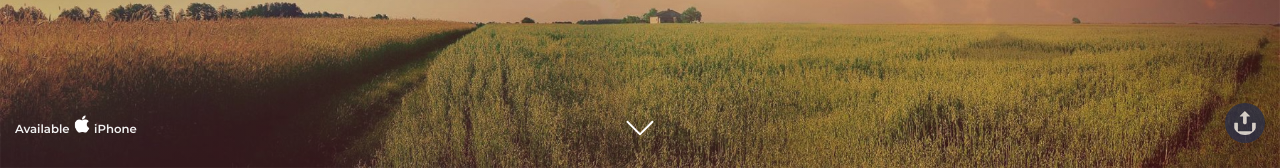
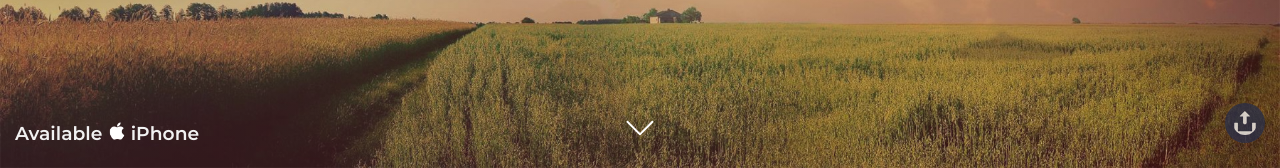
Before and after one commit to chagonzles/slides, a plain HTML site: page index.html in a window 1280 px wide. Shown: the part 632-800 px from the top of the page. Drawn offline with Linux system fonts and the light colour scheme.

Commit message:
Fix footer

```diff
--- a/css/style.css
+++ b/css/style.css
@@ -437,6 +437,14 @@ body.fp-viewing-about-page #about-section #about-content-col {
     #mbp-img {
         width: 120%;
     }
+
+    #footer div.col-xs-4 {
+        font-size: 1rem !important;
+    }
+
+    #footer #apple-logo {
+      width: 18px !important;
+    }
 }
 
 @media only screen and (min-width: 992px) {
@@ -447,8 +455,4 @@ body.fp-viewing-about-page #about-section #about-content-col {
     #footer .col-s-4 {
       font-size: 1rem;
     }
-
-    #apple-logo {
-      width: 18px !important;
-    }
 }
```
